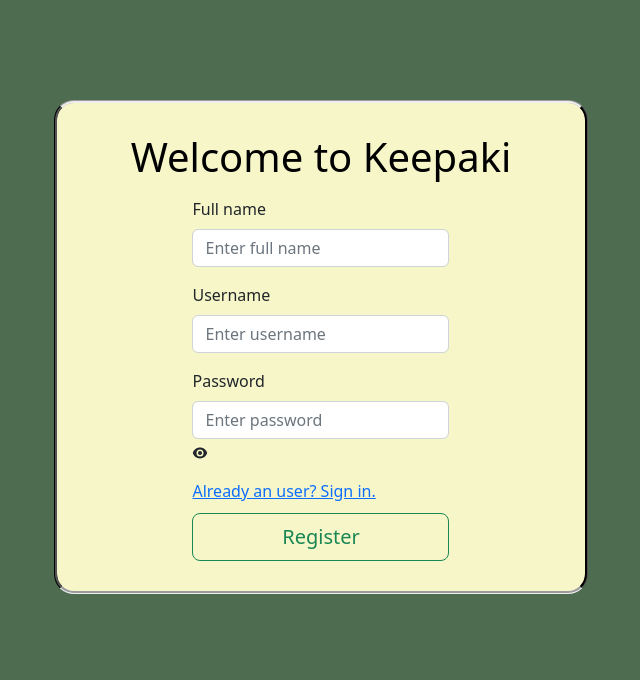
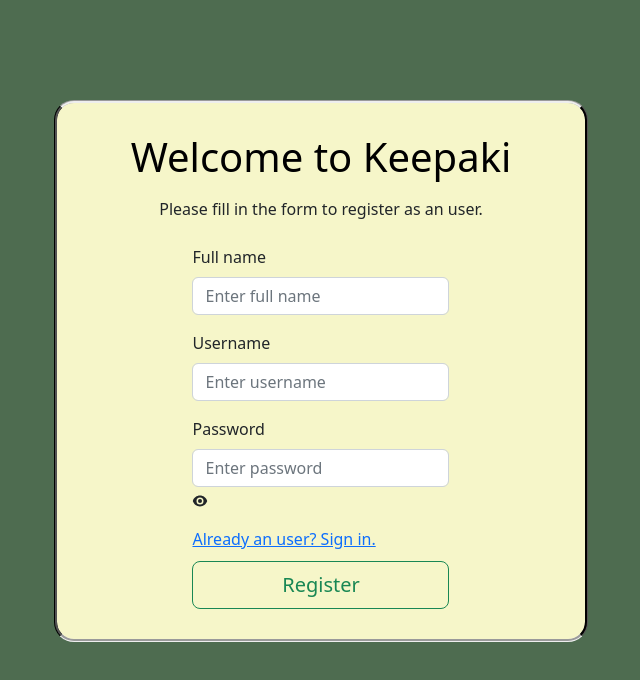
Before and after one commit to th0ng/Keepaki, a React (Create React App) app in the folder webapp/: page /register in a window 1280 px wide. Shown: the top 680 px of the page, without its empty margins (319-959 px from the left). Built offline with nearby package versions, Linux system fonts and the light colour scheme.

Commit message:
set message when registering

```diff
--- a/webapp/src/components/Login.js
+++ b/webapp/src/components/Login.js
@@ -1,12 +1,8 @@
 import React from "react";
 import { useState } from "react";
-
 import { Stack, Form, Button } from "react-bootstrap";
-
 import { HiEye, HiEyeSlash } from "react-icons/hi2";
-
 import { Link } from "react-router-dom";
-
 
 const Login = ({ handleLogin, setUsername, setPassword }) => {
   const [passwordShown, setPasswordShown] = useState(false);
--- a/webapp/src/components/Register.js
+++ b/webapp/src/components/Register.js
@@ -3,7 +3,8 @@ import { Link } from 'react-router-dom';
 import { Stack, Form, Button } from "react-bootstrap";
 import { HiEye, HiEyeSlash } from "react-icons/hi2";
 
-const Register = ({handleRegister, setName, setUsername, setPassword}) => {
+const Register = ({ handleRegister, setName, setUsername, setPassword }) => {
+  const [registerStatus, setRegisterStatus] = useState(false);
   const [passwordShown, setPasswordShown] = useState(false);
   const togglePasswordShown = () => {
     setPasswordShown(!passwordShown);
@@ -11,28 +12,30 @@ const Register = ({handleRegister, setName, setUsername, setPassword}) => {
 
   return (
     <div className="login-background">
-    <Stack gap={2} className="col-md-5 mx-auto login-box">
+      <Stack gap={2} className="col-md-5 mx-auto login-box">
         <h1 className="login-text">Welcome to Keepaki</h1>
+        {!registerStatus ? <p>Please fill in the form to register as an user.</p>
+          : <p>Successfully registered. <Link to="/">Back to login?</Link></p>}
         <Form onSubmit={handleRegister}>
           <Form.Group className="mb-3" >
             <Form.Label>Full name</Form.Label>
-            <Form.Control type="text" name="Name" placeholder="Enter full name" onChange={({ target }) => setName(target.value)}/>
+            <Form.Control type="text" name="Name" placeholder="Enter full name" onChange={({ target }) => setName(target.value)} />
           </Form.Group>
           <Form.Group className="mb-3" >
             <Form.Label>Username</Form.Label>
-            <Form.Control type="text" name="Username" placeholder="Enter username" onChange={({ target }) => setUsername(target.value)}/>
+            <Form.Control type="text" name="Username" placeholder="Enter username" onChange={({ target }) => setUsername(target.value)} />
           </Form.Group>
           <Form.Group className="mb-3">
             <Form.Label>Password</Form.Label>
-            <Form.Control type={passwordShown ? "text" : "password"} name="Password" placeholder="Enter password" onChange={({ target }) => setPassword(target.value)}/>
-            {!passwordShown ? <HiEye onClick={togglePasswordShown}/> : <HiEyeSlash onClick={togglePasswordShown}/>}
+            <Form.Control type={passwordShown ? "text" : "password"} name="Password" placeholder="Enter password" onChange={({ target }) => setPassword(target.value)} />
+            {!passwordShown ? <HiEye onClick={togglePasswordShown} /> : <HiEyeSlash onClick={togglePasswordShown} />}
           </Form.Group>
           <Link to="/">Already an user? Sign in.</Link>
           <div className="d-grid gap-2 login-button">
             <Button type="submit" size="lg" variant="outline-success">Register</Button>
           </div>
         </Form>
-    </Stack>
+      </Stack>
     </div>
   )
 }
--- a/webapp/src/pages/RegisterPage.js
+++ b/webapp/src/pages/RegisterPage.js
@@ -1,7 +1,5 @@
 import { useState } from "react";
 import Register from '../components/Register';
-
-import noteService from '../services/notes';
 import registerService from '../services/register';
 
 
@@ -15,7 +13,6 @@ const RegisterPage = () => {
     try {
       const newUsser = {username, name, password};
       registerService.register(newUsser);
-      // registerService.register({username, name, password});
     } catch (error) {
       console.log(error);
     }
```
Also changed, not shown: webapp/src/App.js (line endings or trailing spaces).
